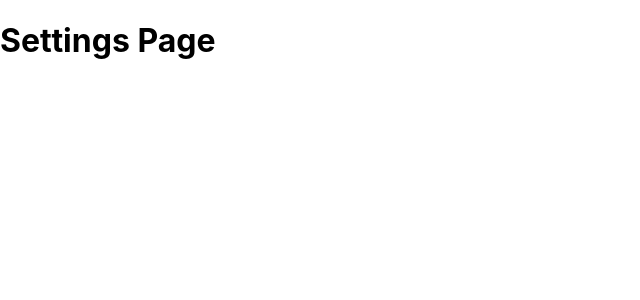
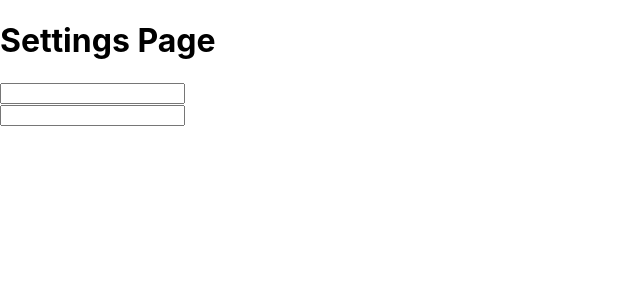
Before and after one commit to dannertech/charge-and-powerup, a React (Create React App) app in the folder client/: page /users/1/settings in a window 1280 px wide. Shown: the top 300 px of the page, without its empty margins (0-640 px from the left). Built offline with nearby package versions, Linux system fonts and the light colour scheme.

Commit message:
created form in settings page

```diff
--- a/client/src/components/AccountSettings.js
+++ b/client/src/components/AccountSettings.js
@@ -26,7 +26,12 @@ render(){
     return(
         <div>
             <h1>Settings Page</h1>
-
+<form onSubmit={this.handleSubmit}>
+<input type="text" name="username" value={this.state.user.username} />
+<br></br>
+<input type="text" name="password" value={this.state.user.password} />
+<br></br>
+</form>
         </div>
     )
 }
```
